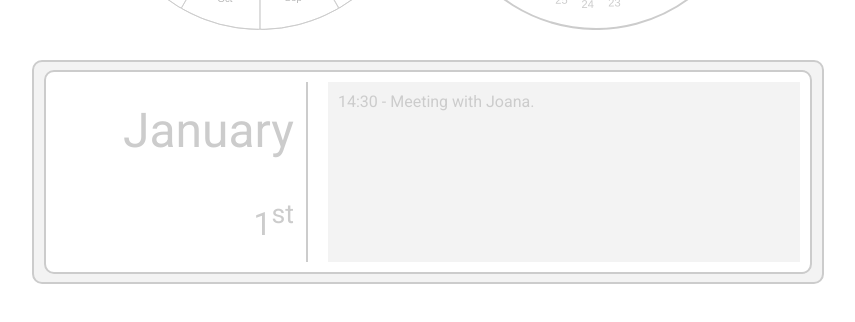
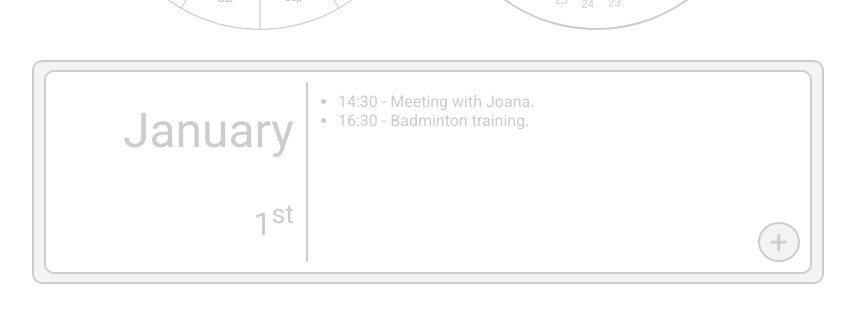
Before and after one commit to MalloryWittwer/planetary-calendar, a React (Create React App) app: page / in a window 1280 px wide. Shown: the part 406-728 px from the top of the page, without its empty margins (212-1067 px from the left). Built offline with nearby package versions, Linux system fonts and the light colour scheme.

Commit message:
Add button new item

```diff
--- a/public/agenda.json
+++ b/public/agenda.json
@@ -3,6 +3,11 @@
         "month": "January",
         "day": 1,
         "message": "14:30 - Meeting with Joana."
+    },
+    {
+        "month": "January",
+        "day": 1,
+        "message": "16:30 - Badminton training."
     },
     {
         "month": "January",
--- a/src/application.css
+++ b/src/application.css
@@ -82,6 +82,7 @@ svg {
   height: 100%;
   display: flex;
   align-items: center;
+  position: relative;
 }
 
 .left-block, .right-block {
@@ -100,7 +101,7 @@ svg {
 
 .right-block {
   flex-grow: 1;
-  background-color: var(--diagramHover);
+  /* background-color: var(--diagramHover); */
   color: var(--gray);
   padding: 10px;
   box-sizing: border-box;
@@ -119,3 +120,21 @@ svg {
   font-size: 2rem;
   margin: 0;
 }
+
+.add-item {
+  position: absolute;
+  bottom: 10px;
+  right: 10px;
+  border: 2px solid var(--gray);
+  border-radius: 50%;
+  font-size: 2rem;
+  color: var(--gray);
+  background: var(--diagramHover);
+  padding: 10px;
+  line-height: 0.5em;
+}
+
+.add-item:hover {
+  cursor: pointer;
+  box-shadow: 0px 0px 5px rgba(0, 0, 0, 0.2);
+}
--- a/src/components/calendar.jsx
+++ b/src/components/calendar.jsx
@@ -7,14 +7,14 @@ class Calendar extends Component {
     if (agenda) {
       const date = agenda.filter(
         (x) => x.month === month && x.day === Number.parseInt(day, 10)
-      )[0];
+      );
       if (date) {
-        return date.message;
+        return date;
       } else {
-        return "";
+        return [];
       }
     } else {
-      return "";
+      return [];
     }
   };
 
@@ -29,7 +29,12 @@ class Calendar extends Component {
               <sup>{this.props.suffix}</sup>
             </p>
           </div>
-          <div className="right-block">{this.getMessage()}</div>
+          <ul className="right-block">
+            {this.getMessage().map((item) => {
+              return <li>{item.message}</li>;
+            })}
+          </ul>
+          <div className="add-item">+</div>
         </div>
       </div>
     );
```
